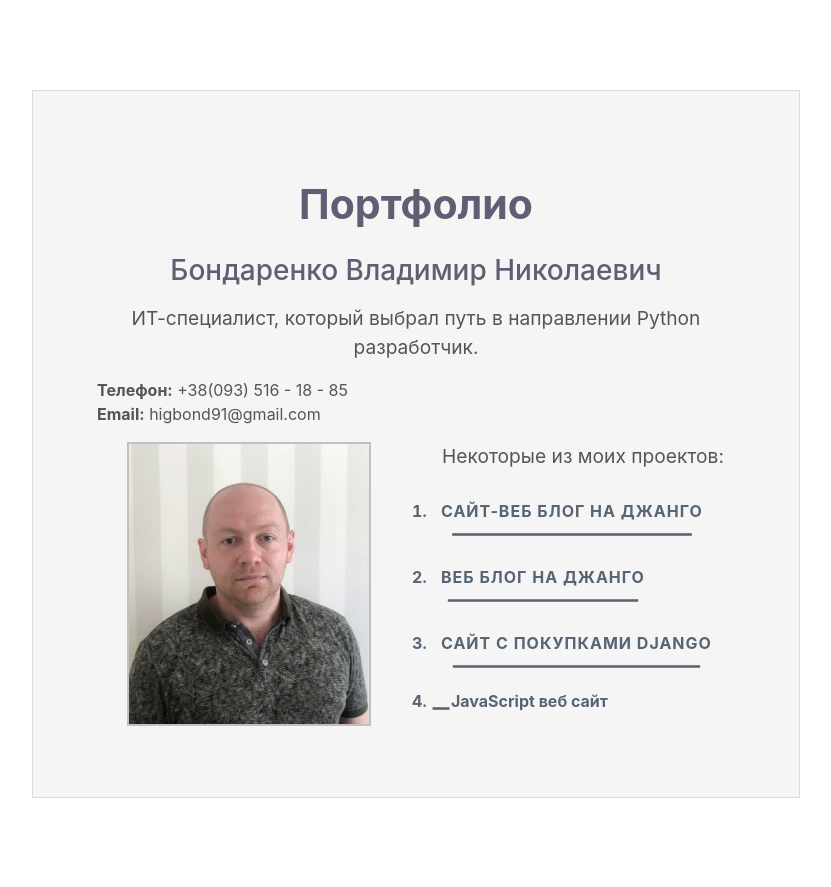
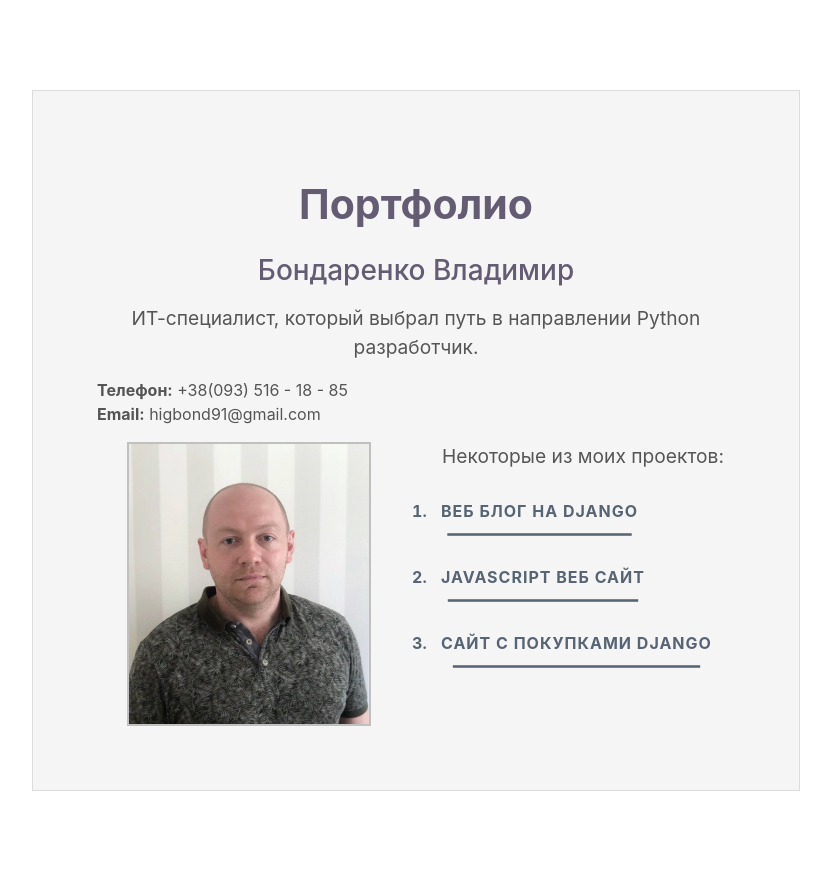
Before and after one commit to Higbond/potfolio, a Django app: page / in a window 1280 px wide. Shown: the whole page, without its empty margins (224-1055 px from the left). After the commit the page ends 791 px from the top, so only its background shows below. Run offline with Django 3.2, Linux system fonts and the light colour scheme.

Commit message:
setting update

```diff
--- a/main/templates/main/home.html
+++ b/main/templates/main/home.html
@@ -12,7 +12,7 @@
 <body>
   <div class="panel">
 		<h1 class="heading">Портфолио</h1>
-		<h3 class="heading">Бондаренко Владимир Николаевич</h3>
+		<h3 class="heading">Бондаренко Владимир</h3>
 			<p>ИТ-специалист, который выбрал путь в направлении Python разработчик.</p>
   		<ul class="text-left">
   		  <li><b>Телефон:</b> +38(093) 516 - 18 - 85</li>
@@ -26,10 +26,9 @@
 	      <div class="col-md-6">
 	        <p class="left-text">Некоторые из моих проектов:</p>
 	        <ol class="text-left cl-effect-7">
-	          <li><a href="https://budgrand.herokuapp.com/" title="Посетить сайт">Сайт-веб блог на Джанго</a></li>
-	          <li><a href="#" title="Посетить сайт">Веб блог на Джанго</a></li>
+	          <li><a href="https://budgrand.herokuapp.com/" title="Посетить сайт">Веб блог на Django</a></li>
+	          <li><a href="#" title="https://budgrand.herokuapp.com/">JavaScript веб сайт</a></li>
 	          <li><a href="#" title="Посетить сайт">Сайт с покупками Django</a></li>
-	          <li><a href="#" title="Посетить сайт"></a>JavaScript веб сайт</li>
 	        </ol>
 	      </div>
 	    </div>
```
